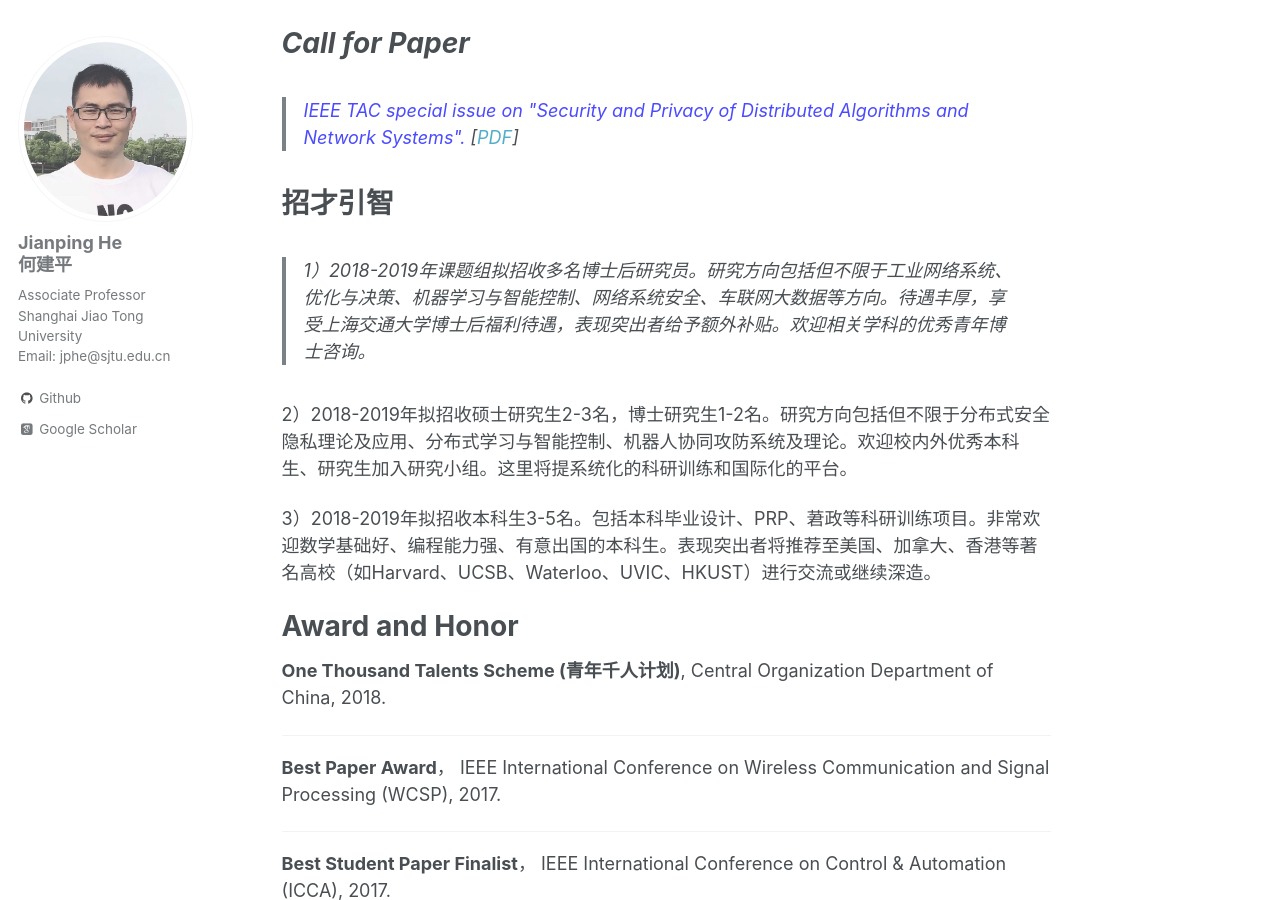
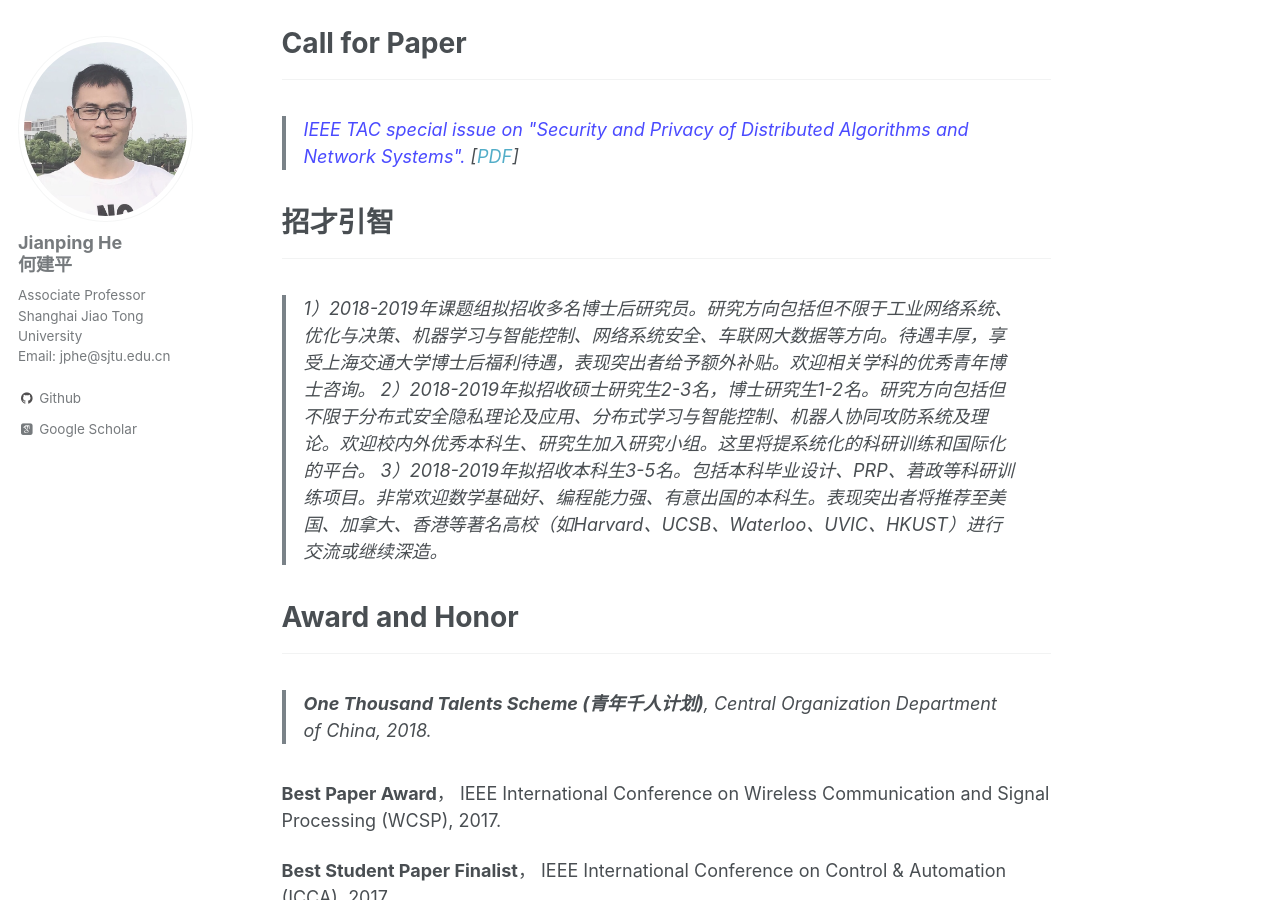
Before and after one commit to jiangshuozz/Jianping-He.github.io, a Jekyll site: the page built from _pages/about.md, in a window 1280 px wide and 900 px high, scrolled down 367 px. Built offline with Jekyll 4.4.1, drawn with Linux system fonts in a browser that asks for light colours; some web fonts are replaced.

```diff
--- a/_pages/about.md
+++ b/_pages/about.md
@@ -9,37 +9,37 @@ redirect_from:
 ---
 >Jianping He (M’15) is currently an associate professor in the Department of Automation at Shanghai Jiao Tong University. He received the Ph.D. degree in control science and engineering from Zhejiang University, Hangzhou, China, in 2013, and had been a research fellow in the Department of Electrical and Computer Engineering at University of Victoria, Canada, from Dec. 2013 to Mar. 2017.[Bio](#index)
 
-_Call for Paper_
+Call for Paper
 =====
+---
 >[<font color="#4a4aFF" size="4.5" style="font-style:italic">IEEE TAC special issue on "Security	and	Privacy	of Distributed	Algorithms and	Network	Systems".</font>](http://www.ieeecss.org/publications/tac/special-issues) [[PDF](https://jianping-he.github.io/files/CFP_IEEE_TAC.pdf)]
 
 招才引智
 ===
+---
 >
 1）2018-2019年课题组拟招收多名博士后研究员。研究方向包括但不限于工业网络系统、优化与决策、机器学习与智能控制、网络系统安全、车联网大数据等方向。待遇丰厚，享受上海交通大学博士后福利待遇，表现突出者给予额外补贴。欢迎相关学科的优秀青年博士咨询。
-
 2）2018-2019年拟招收硕士研究生2-3名，博士研究生1-2名。研究方向包括但不限于分布式安全隐私理论及应用、分布式学习与智能控制、机器人协同攻防系统及理论。欢迎校内外优秀本科生、研究生加入研究小组。这里将提系统化的科研训练和国际化的平台。
-
 3）2018-2019年拟招收本科生3-5名。包括本科毕业设计、PRP、莙政等科研训练项目。非常欢迎数学基础好、编程能力强、有意出国的本科生。表现突出者将推荐至美国、加拿大、香港等著名高校（如Harvard、UCSB、Waterloo、UVIC、HKUST）进行交流或继续深造。
 
 Award and Honor
 ===
+---
+>
 **One Thousand Talents Scheme (青年千人计划)**, Central Organization Department of China, 2018.
 
----
 **Best Paper Award**， IEEE International Conference on Wireless Communication and Signal Processing (WCSP), 2017.
 
----
 **Best Student Paper Finalist**， IEEE International Conference on Control & Automation (ICCA), 2017.
 
----
 **Best Conference Paper**， IEEE Power & Energy Society General Meeting (PESGM), 2017.
 
----
 **The winner of Outstanding Thesis Award**, Chinese Association of Automation, 2015.
 
 Professional Activity
 ===
+---
+>
 Associate Editor: **KSII Transactions on Internet and Information Systems**, 2015-
 
 ---
@@ -54,16 +54,22 @@ Guest Editor:
 
 Technical Note
 ===
+---
+>
 Differential Privacy-preserving Noise Adding Mechanism with Its Application on Consensus. [[PDF](https://jianping-he.github.io/files/siam17_dprivacy.pdf)]
 
 <p id = "index"></p>
 
 Bio
 ===
+---
+>
 His research interests mainly include the smart sensing and control, security and privacy theory and applications, distributed learning and big data analysis. Dr. He serves as an Associate Editor for the KSII Transactions on Internet and Information Systems. He was also a Guest Editor of the International Journal of Robust and Nonlinear Control, Neurocomputing, and the International Journal of Distributed Senor Networks. He was the winner of Outstanding Thesis Award, Chinese Association of Automation, 2015. He received the best paper award from IEEE WCSP’17, the best conference papers award from IEEE PESGM’17, and the finalist best student paper award from IEEE ICCA’17. He is the recipient of China National Recruitment Program of 1000 Talented Young Scholars.
 
 Contact Information
 ===
+---
+>
 Email: jphe@sjtu.edu.cn
 Telephone: 02134204324
 
```
